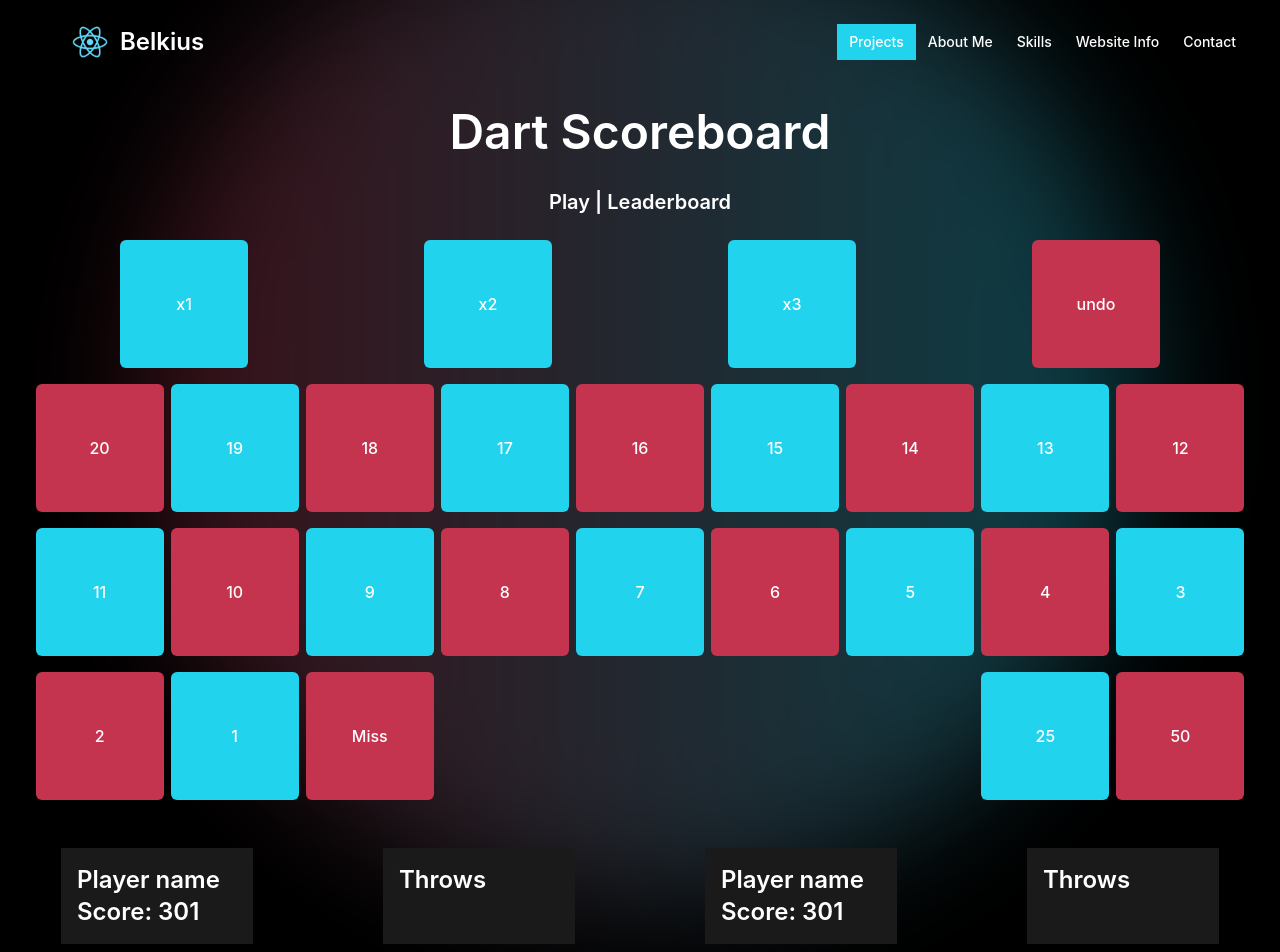
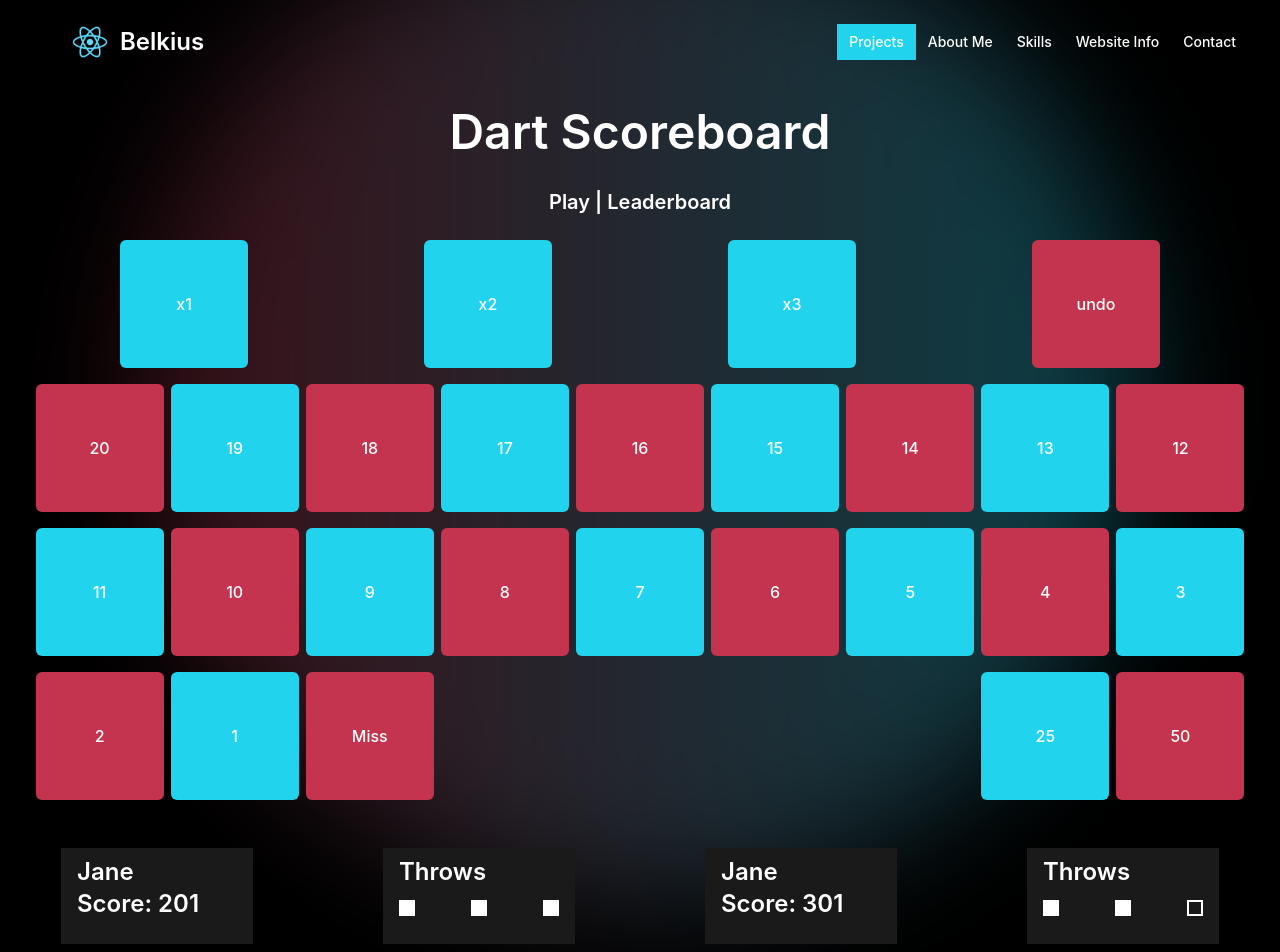
Before and after one commit to Belkius/website, a React (Create React App) app in the folder frontend/: page /dart in a window 1280 px wide. Shown: the top 952 px of the page. Built offline with nearby package versions, Linux system fonts and the light colour scheme; the HTML template or start-up script is replaced by a standard one.

Commit message:
added throws vis and classes

```diff
--- /dev/null
+++ b/frontend/public/index.html
@@ -0,0 +1,43 @@
+<!DOCTYPE html>
+<html lang="en">
+  <head>
+    <meta charset="utf-8" />
+    <link rel="icon" href="%PUBLIC_URL%/favicon.ico" />
+    <meta name="viewport" content="width=device-width, initial-scale=1" />
+    <meta name="theme-color" content="#000000" />
+    <meta
+      name="description"
+      content="Web site created using create-react-app"
+    />
+    <link rel="apple-touch-icon" href="%PUBLIC_URL%/logo192.png" />
+    <!--
+      manifest.json provides metadata used when your web app is installed on a
+      user's mobile device or desktop. See https://developers.google.com/web/fundamentals/web-app-manifest/
+    -->
+    <link rel="manifest" href="%PUBLIC_URL%/manifest.json" />
+    <!--
+      Notice the use of %PUBLIC_URL% in the tags above.
+      It will be replaced with the URL of the `public` folder during the build.
+      Only files inside the `public` folder can be referenced from the HTML.
+
+      Unlike "/favicon.ico" or "favicon.ico", "%PUBLIC_URL%/favicon.ico" will
+      work correctly both with client-side routing and a non-root public URL.
+      Learn how to configure a non-root public URL by running `npm run build`.
+    -->
+    <title>React App</title>
+  </head>
+  <body>
+    <noscript>You need to enable JavaScript to run this app.</noscript>
+    <div id="root"></div>
+    <!--
+      This HTML file is a template.
+      If you open it directly in the browser, you will see an empty page.
+
+      You can add webfonts, meta tags, or analytics to this file.
+      The build step will place the bundled scripts into the <body> tag.
+
+      To begin the development, run `npm start` or `yarn start`.
+      To create a production bundle, use `npm run build` or `yarn build`.
+    -->
+  </body>
+</html>
--- a/frontend/src/components/Dart.js
+++ b/frontend/src/components/Dart.js
@@ -54,6 +54,32 @@ const points = [
     { label: 'Miss', value: 0, color: "bg-[#C4344F]" },
   ]
 
+  class Player {
+    constructor(name, score) {
+      this.name = name
+      this.score = score
+      this.throws = 3
+      this.average = 0
+    }
+  }
+
+  class Match {
+    constructor(players) {
+      this.players = players
+      this.rounds = 0
+      this.sets = 0
+      this.legs = 0
+    }
+
+  }
+
+  const player1 = new Player("John", 201)
+  const player2 = new Player("Jane", 301)
+
+  const match = new Match([player1, player2])
+
+  player2.throws = 2
+
   return (
     <>
 
@@ -65,13 +91,13 @@ const points = [
       </div>
 
       <div className="grid grid-cols-4 place-items-center justify-between gap-4 mx-10 my-4">
-        <button className="h-16 w-16 md:h-32 md:w-32 py-2 px-2 rounded-md text-white font-medium bg-[#22d3ee]"
+        <button className="h-16 w-16 md:h-24 md:w-24 lg:h-32 lg:w-32 py-2 px-2 rounded-md text-white font-medium bg-[#22d3ee]"
         onClick={() => setMultiplier(1)}>x1</button>
-        <button className="h-16 w-16 md:h-32 md:w-32 py-2 px-2 rounded-md text-white font-medium bg-[#22d3ee]"
+        <button className="h-16 w-16 md:h-24 md:w-24 lg:h-32 lg:w-32 py-2 px-2 rounded-md text-white font-medium bg-[#22d3ee]"
         onClick={() => setMultiplier(2)}>x2</button>
-        <button className="h-16 w-16 md:h-32 md:w-32 py-2 px-2 rounded-md text-white font-medium bg-[#22d3ee]"
+        <button className="h-16 w-16 md:h-24 md:w-24 lg:h-32 lg:w-32 py-2 px-2 rounded-md text-white font-medium bg-[#22d3ee]"
         onClick={() => setMultiplier(3)}>x3</button>
-        <button className="h-16 w-16 md:h-32 md:w-32 py-2 px-2 rounded-md text-white font-medium bg-[#C4344F]"
+        <button className="h-16 w-16 md:h-24 md:w-24 lg:h-32 lg:w-32 py-2 px-2 rounded-md text-white font-medium bg-[#C4344F]"
         onClick={() => {}}>undo</button>
       </div>
 
@@ -79,41 +105,52 @@ const points = [
         {points.map((button) => (
           <button
             key={button.label}
-            className={`h-16 w-16 md:h-32 md:w-32 py-2 px-2 rounded-md text-white font-medium ${button.color}`}
+            className={`h-16 w-16 md:h-24 md:w-24 lg:h-32 lg:w-32 py-2 px-2 rounded-md text-white font-medium ${button.color}`}
             onClick={() => handlePoints(button.value)}
           >
             {button.label}
           </button>
         ))}
-        <div></div><div></div>
+        <div></div><div className="block md:hidden lg:block"></div>
         <div className="hidden lg:block"></div><div className="hidden lg:block"></div>
-        <button className="h-16 w-16 md:h-32 md:w-32 py-2 px-2 rounded-md text-white font-medium bg-[#22d3ee]"
+        <button className="h-16 w-16 md:h-24 md:w-24 lg:h-32 lg:w-32 py-2 px-2 rounded-md text-white font-medium bg-[#22d3ee]"
         onClick={() => handlePoints(25)}>25</button>
-        <button className="h-16 w-16 md:h-32 md:w-32 py-2 px-2 rounded-md text-white font-medium bg-[#C4344F]"
+        <button className="h-16 w-16 md:h-24 md:w-24 lg:h-32 lg:w-32 py-2 px-2 rounded-md text-white font-medium bg-[#C4344F]"
         onClick={() => handlePoints(50)}>50</button>
       </div>
 
 
       <div className="py-12 grid grid-cols-2 place-items-center justify-between lg:grid-cols-4 gap-x-2 gap-y-4">
           <div className="h-24 w-48 relative bg-[#1A1A1A]">
-            <div className="font-primary text-white group-hover:text-[#C4344F] text-2xl pt-4 px-4 font-semibold">
-              Player name
-              Score: {score}
+            <div className="font-primary text-white group-hover:text-[#C4344F] text-2xl pt-2 px-4 font-semibold">
+              {player2.name}<br/>
+              Score: {player1.score}
             </div>
           </div>
           <div className="h-24 w-48 relative bg-[#1A1A1A]">
-            <div className="font-primary text-white group-hover:text-[#C4344F] text-2xl pt-4 px-4 font-semibold">
+            <div className="font-primary text-white group-hover:text-[#C4344F] text-2xl pt-2 px-4 font-semibold">
               Throws
             </div>
-          </div> <div className="h-24 w-48 relative bg-[#1A1A1A]">
-            <div className="font-primary text-white group-hover:text-[#C4344F] text-2xl pt-4 px-4 font-semibold">
-              Player name
-              Score: {score}
+            <div className="flex justify-between">
+              <div className={`h-4 w-4 mx-4 mt-3 border-2 border-white ${player1.throws > 0 ? 'bg-[#ffffff]' : ''}`}></div>
+              <div className={`h-4 w-4 mx-4 mt-3 border-2 border-white ${player1.throws > 1 ? 'bg-[#ffffff]' : ''}`}></div>
+              <div className={`h-4 w-4 mx-4 mt-3 border-2 border-white ${player1.throws > 2 ? 'bg-[#ffffff]' : ''}`}></div>
             </div>
           </div>
           <div className="h-24 w-48 relative bg-[#1A1A1A]">
-            <div className="font-primary text-white group-hover:text-[#C4344F] text-2xl pt-4 px-4 font-semibold">
+            <div className="font-primary text-white group-hover:text-[#C4344F] text-2xl pt-2 px-4 font-semibold">
+              {player2.name}<br/>
+              Score: {player2.score}
+            </div>
+          </div>
+          <div className="h-24 w-48 relative bg-[#1A1A1A]">
+            <div className="font-primary text-white group-hover:text-[#C4344F] text-2xl pt-2 px-4 font-semibold">
               Throws
+            </div>
+            <div className="flex justify-between">
+              <div className={`h-4 w-4 mx-4 mt-3 border-2 border-white ${player2.throws > 0 ? 'bg-[#ffffff]' : ''}`}></div>
+              <div className={`h-4 w-4 mx-4 mt-3 border-2 border-white ${player2.throws > 1 ? 'bg-[#ffffff]' : ''}`}></div>
+              <div className={`h-4 w-4 mx-4 mt-3 border-2 border-white ${player2.throws > 2 ? 'bg-[#ffffff]' : ''}`}></div>
             </div>
           </div>
       </div>
```
Lines whose indentation alone changed are shown as unchanged.
